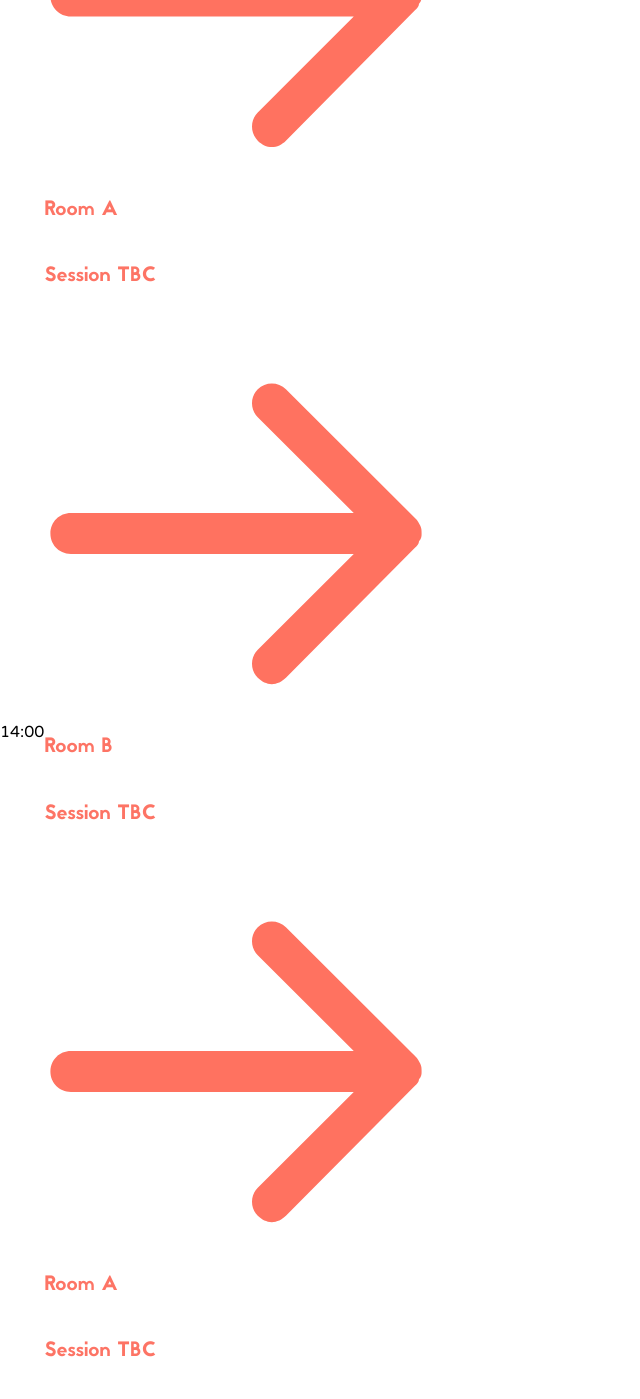
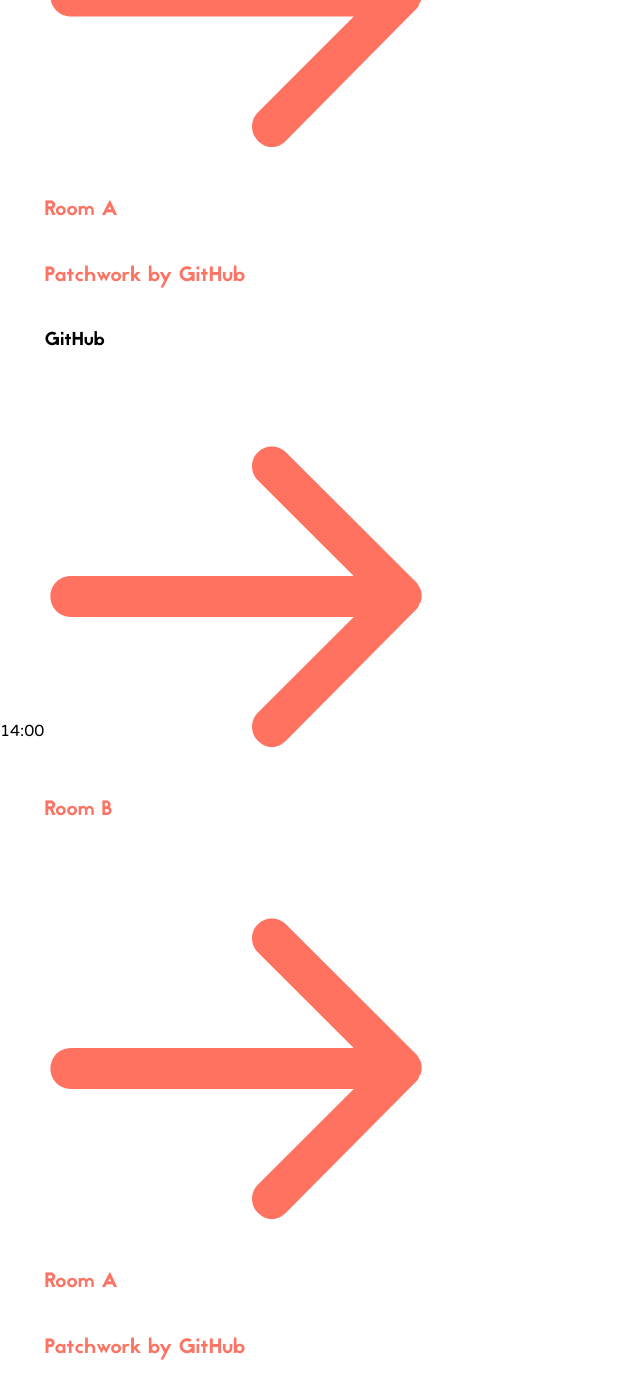
Before and after one commit to Sambillingham/beyond, a Jekyll site: the page built from schedule.html, in a window 1280 px wide and 1400 px high, scrolled down 11645 px. Shown: the whole window, without its empty margins (0-640 px from the left). Built offline with Jekyll 4.4.1, drawn with Linux system fonts in a browser that asks for light colours; some web fonts are replaced; Markdown is read by kramdown in place of the engine named in the settings; some of the changed lines change nothing that is shown.

Commit message:
:content: add github workshop info

```diff
--- a/_data/workshops.yaml
+++ b/_data/workshops.yaml
@@ -29,13 +29,18 @@
     <p>You'll require a laptop with a browser and a text editor. I use Chrome and TextMate, but anything will do. A basic understanding of HTML and JavaScript will be helpful. </p>
 
 - workshop: true
-  soon: schedule__session--coming-soon
-  name:
-  anchor: tbc
-  title: Session TBC
+  name: GitHub
+  anchor: github
+  twitter: github
+  github:
+  url: http://patchwork.github.io/
+  image: workshop-github.png
+  image_alt-home: workshop-github.png
+  position:
+  title: Patchwork by GitHub
   description: >
-    <p>Coming Soon</p>
-
+    <p>This is a self-directed and hands-on workshop for people who want to learn Git and GitHub. You’ll leave with a merged Pull Request, a square on your contributions graph, and confidence to get more involved in the open source community. This session will be led by Mike McQuaid, a Senior Software Engineer at GitHub who works on the GitHub API and webhooks.</p>
+    <p>If you’re an experienced GitHub user, we’d love for you to join the session as a mentor. To join the session as a mentor, please email sam.b@beyondconf.co</p>
 
 - workshop: true
   soon: schedule__session--coming-soon
--- a/_data/workshops_schedule.yaml
+++ b/_data/workshops_schedule.yaml
@@ -7,9 +7,9 @@
   Room B: js
 
 - start_time: "14:00"
-  Room A: tbc
+  Room A: github
   Room B: tbc
 
 - start_time: "15:00"
-  Room A: tbc
+  Room A: github
   Room B: tbc
```
Also changed, not shown: img/workshop-github.png (added).
